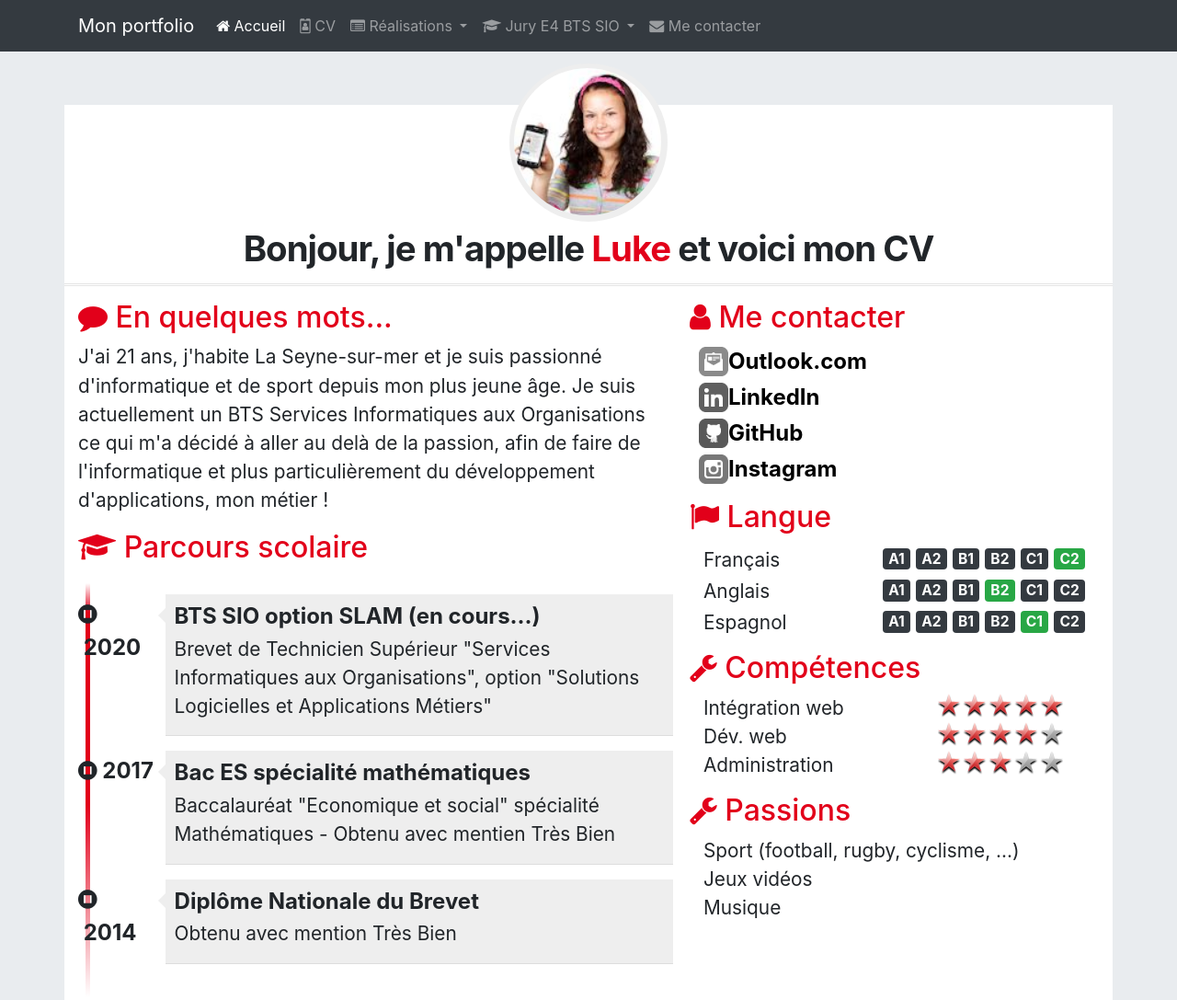
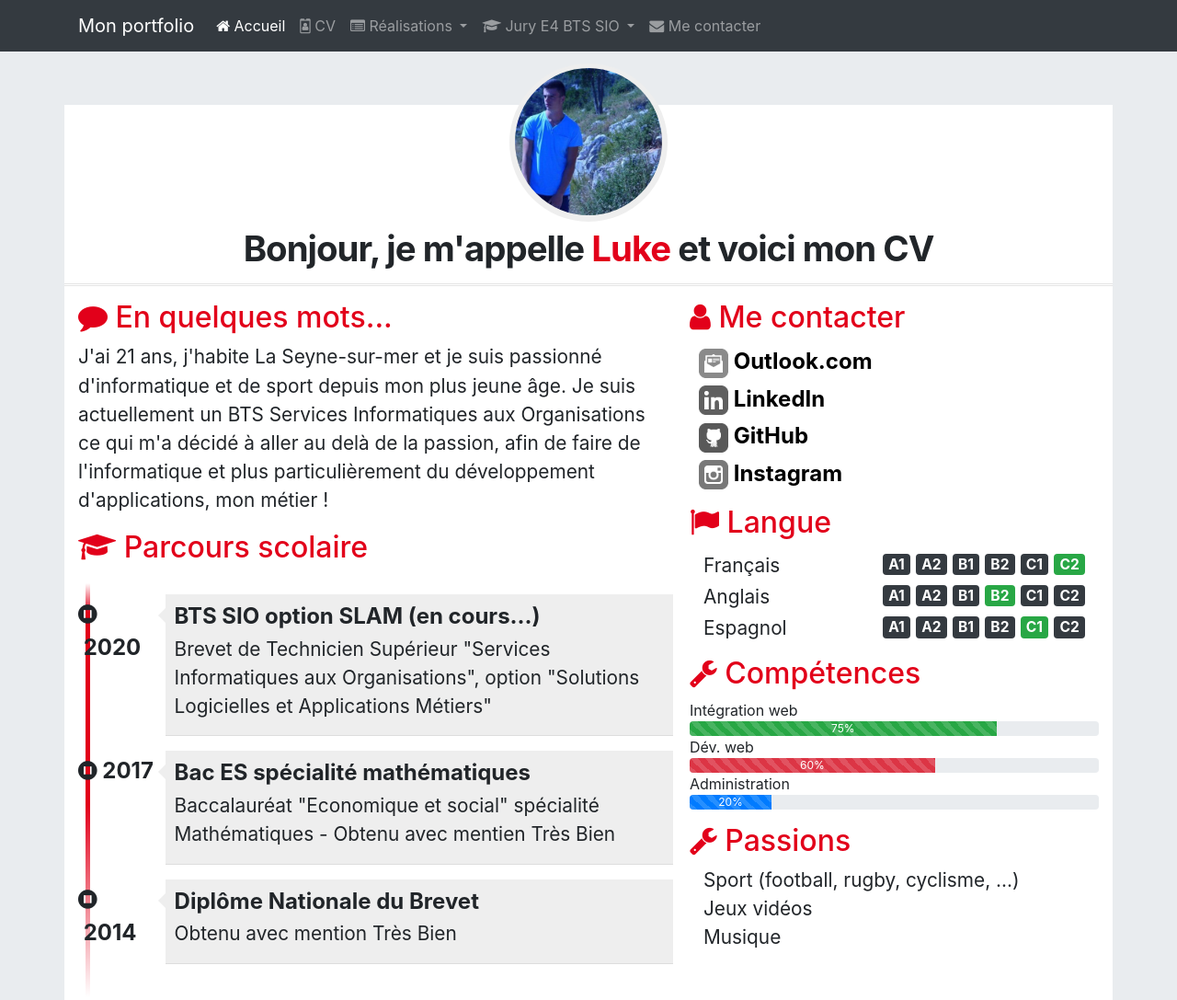
Before and after one commit to DUSSARTLuke/dussartluke.essai, a plain HTML site: page pages/cv.html in a window 1280 px wide. Shown: the top 1087 px of the page at 92% size. Drawn offline with nearby package versions, Linux system fonts and the light colour scheme.

Commit message:
mise en page des compétences

```diff
--- a/pages/cv.html
+++ b/pages/cv.html
@@ -13,7 +13,6 @@ and open the template in the editor.
     <meta name="description" content="Portfolio de DUSSART Luke - BTS SIO SLAM">
     <meta name="author" content="DUSSART Luke">
     <link rel="icon" href="../favicon.ico">
-    <link rel="stylesheet" href="../css/index.css" type="text/css"/>
     <link href="../css/cv.css" rel="stylesheet" type="text/css"/>
     <!-- Bootstrap CSS -->
     <link rel="stylesheet" href="https://stackpath.bootstrapcdn.com/bootstrap/4.5.2/css/bootstrap.min.css" integrity="sha384-JcKb8q3iqJ61gNV9KGb8thSsNjpSL0n8PARn9HuZOnIxN0hoP+VmmDGMN5t9UJ0Z" crossorigin="anonymous">
@@ -127,7 +126,7 @@ and open the template in the editor.
         <div class="row cadreCV">
           <div id="cv-entete" class="text-center">
             <div id="cv-photo">
-              <img src="../images/AmeliaPilou.jpg" alt="Ma photo d'identité">
+              <img src="../images/photoidentite.jpg" alt="ma photo d'identité"/>
             </div>
             <div id="cv-intro">
               <h1>Bonjour, je m'appelle <span>Luke</span> et voici mon CV</h1>
@@ -289,17 +288,23 @@ and open the template in the editor.
             </div>
             <div id="competences" class="rubrique clearfix">
               <h2><span class="fa fa-wrench"></span> Compétences</h2>
-              <div class="container">
-                <div class="libelle">Intégration web</div>
-                <div class="classement classement5"></div>
+              <div class="libelle"> Intégration web</div>
+              <div>
+                <div class="progress">
+                  <div class="progress-bar progress-bar-striped progress-bar-animated bg-success" role="progressbar" aria-valuemin="0" aria-valuemax="100" style="width:75%"> 75%</div>
+                </div>
               </div>
-              <div class="container">
-                <div class="libelle">Dév. web</div>
-                <div class="classement classement4"></div>
+              <div class="libelle"> Dév. web</div>
+              <div>
+                <div class="progress">
+                  <div class="progress-bar progress-bar-striped progress-bar-animated bg-danger" role="progressbar" aria-valuemin="0" aria-valuemax="100" style="width:60%"> 60%</div>
+                </div>
               </div>
-              <div class="container">
-                <div class="libelle">Administration</div>
-                <div class="classement classement3"></div>
+              <div class="libelle"> Administration</div>
+              <div>
+                <div class="progress">
+                  <div class="progress-bar progress-bar-striped progress-bar-animated bg-primary" role="progressbar" aria-valuemin="0" aria-valuemax="100" style="width:20%"> 20%</div>
+                </div>
               </div>
             </div>
             <div id="passions" class="rubrique clearfix">
```
Also changed, not shown: index.html (+6 -6 lines), images/photoidentite.jpg (added).
